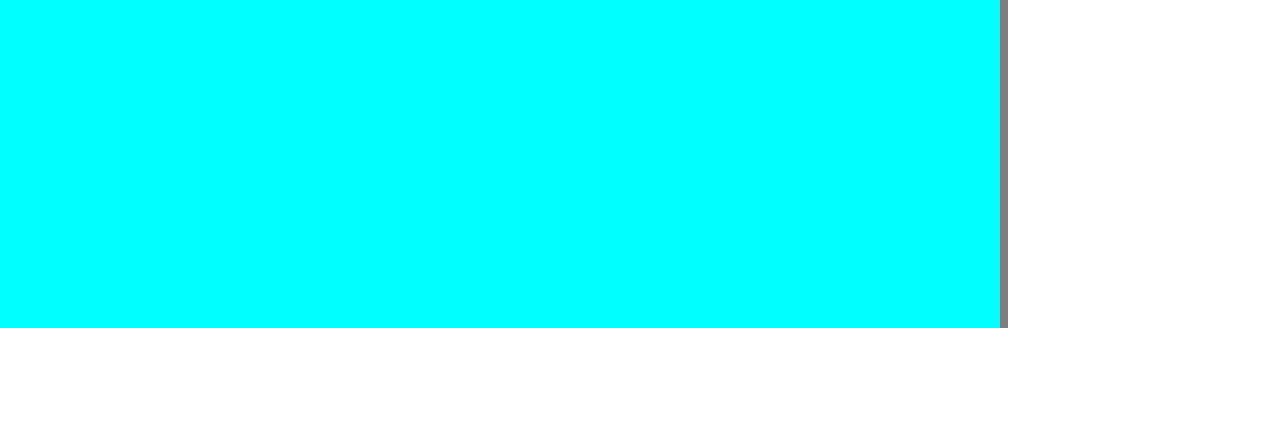
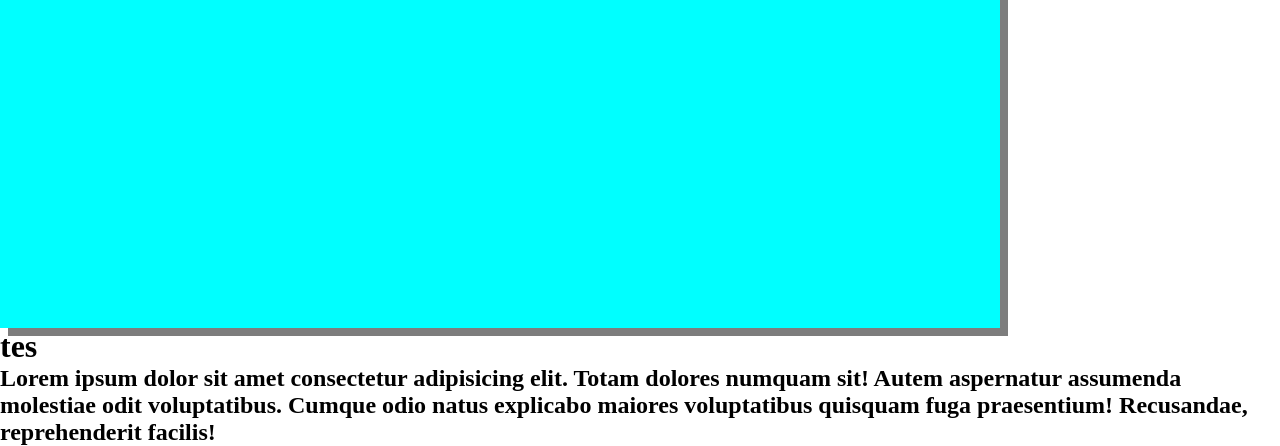
Before and after one commit to YuricJulias/PertemuanLnTFE, a plain HTML site: page index.html in a window 1280 px wide. Shown: the part 872-1318 px from the top of the page. Before the commit the page ends 1200 px from the top, so only its background shows below. Drawn offline with Linux system fonts and the light colour scheme.

Commit message:
tambah form

```diff
--- a/index.html
+++ b/index.html
@@ -15,5 +15,10 @@
     <div class="kosong">
         <img src="https://images.unsplash.com/photo-1672614600407-57fb47c1d4f8?ixlib=rb-4.0.3&ixid=MnwxMjA3fDB8MHxlZGl0b3JpYWwtZmVlZHw1NHx8fGVufDB8fHx8&auto=format&fit=crop&w=500&q=60" alt="">
     </div>
+
+    <form action="">
+        <h1>tes</h1>
+        <h2>Lorem ipsum dolor sit amet consectetur adipisicing elit. Totam dolores numquam sit! Autem aspernatur assumenda molestiae odit voluptatibus. Cumque odio natus explicabo maiores voluptatibus quisquam fuga praesentium! Recusandae, reprehenderit facilis!</h2>
+    </form>
 </body>
 </html>
```
